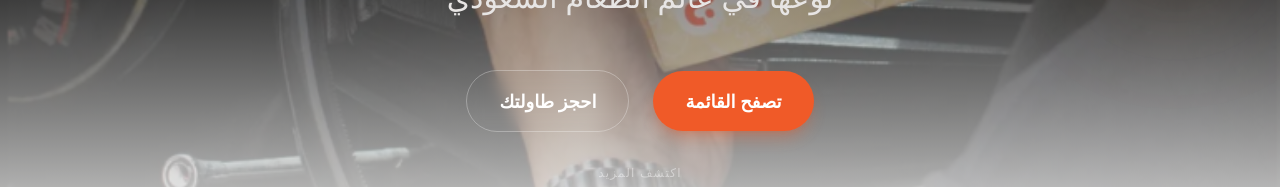
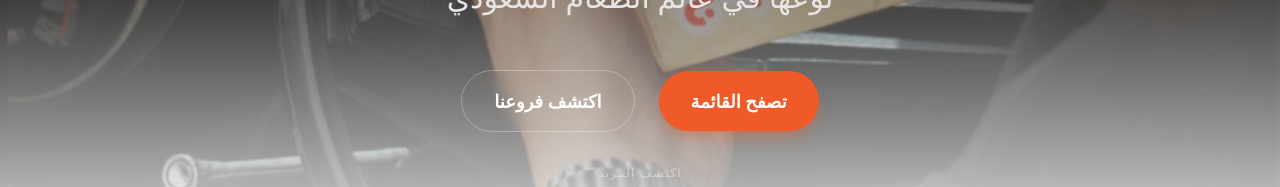
Before and after one commit to larinfarhouda/dawar-alsaada-website, a Next.js app in the folder website/: page / in a window 1280 px wide. Shown: the part 535-722 px from the top of the page. Built offline with nearby package versions, Linux system fonts and the light colour scheme.

Commit message:
perf: hero section adjusments

```diff
--- a/website/components/Hero.js
+++ b/website/components/Hero.js
@@ -3,6 +3,7 @@
 import { motion, useScroll, useTransform, useReducedMotion } from "framer-motion";
 import { useRef } from "react";
 import Image from "next/image";
+import Link from "next/link";
 
 export default function Hero() {
   const ref = useRef(null);
@@ -87,13 +88,13 @@ export default function Hero() {
             transition={{ delay: 0.6, duration: 0.8 }}
             className="flex flex-col sm:flex-row gap-4 sm:gap-6 justify-center items-center px-4"
           >
-            <button className="group relative w-full sm:w-auto px-6 sm:px-8 py-3 sm:py-4 bg-brand text-white text-base sm:text-lg font-bold rounded-full overflow-hidden shadow-lg shadow-brand/30 transition-all hover:scale-105 hover:shadow-brand/50">
+            <Link href="#menu" className="group relative w-full sm:w-auto px-6 sm:px-8 py-3 sm:py-4 bg-brand text-white text-base sm:text-lg font-bold rounded-full overflow-hidden shadow-lg shadow-brand/30 transition-all hover:scale-105 hover:shadow-brand/50 flex items-center justify-center">
               <span className="relative z-10">تصفح القائمة</span>
               <div className="absolute inset-0 bg-white/20 translate-y-full group-hover:translate-y-0 transition-transform duration-300"></div>
-            </button>
-            <button className="group w-full sm:w-auto px-6 sm:px-8 py-3 sm:py-4 bg-transparent border border-white/30 text-white text-base sm:text-lg font-bold rounded-full backdrop-blur-sm transition-all hover:bg-white/10 hover:border-white/60">
-              احجز طاولتك
-            </button>
+            </Link>
+            <Link href="#branches" className="group w-full sm:w-auto px-6 sm:px-8 py-3 sm:py-4 bg-transparent border border-white/30 text-white text-base sm:text-lg font-bold rounded-full backdrop-blur-sm transition-all hover:bg-white/10 hover:border-white/60 flex items-center justify-center">
+              اكتشف فروعنا
+            </Link>
           </motion.div>
         </motion.div>
       </div>
```
